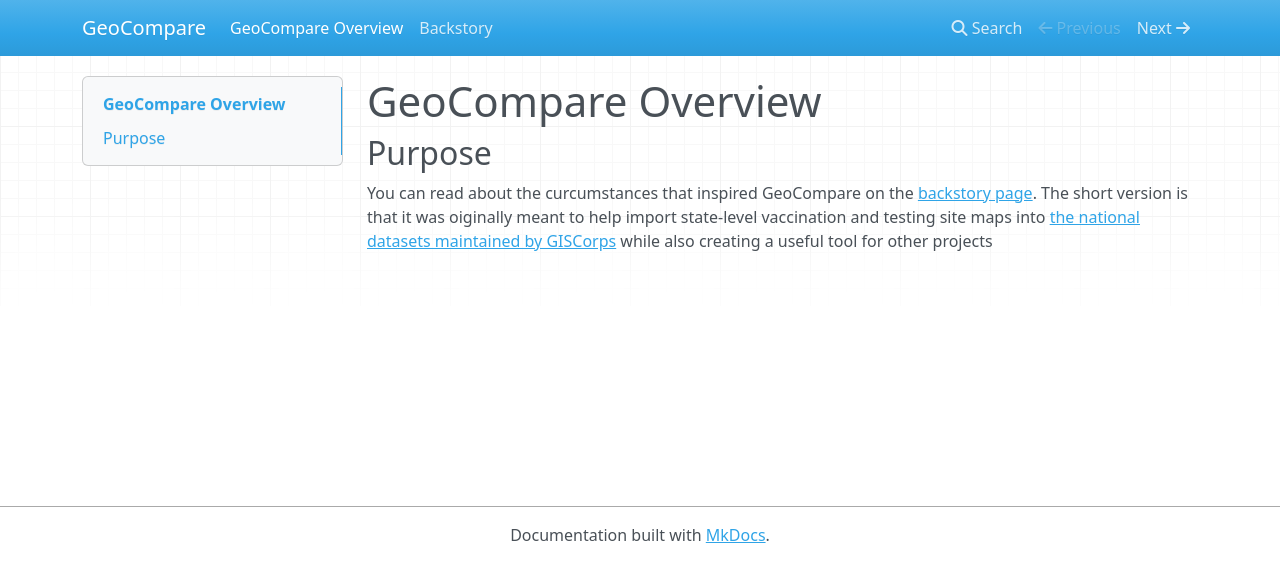
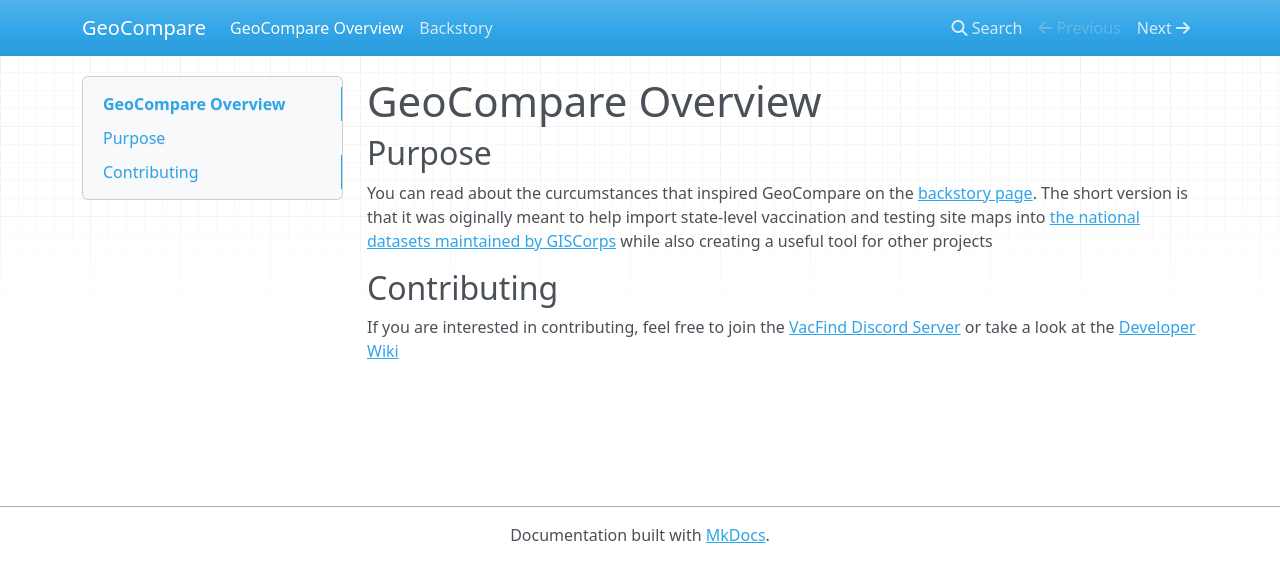
Before and after one commit to mazore/GeoCompare, an MkDocs documentation site: the page built from docs/index.md, in a window 1280 px wide. Shown: the top 582 px of the page. Built offline with MkDocs 1.6.1, drawn with Linux system fonts in a browser that asks for light colours; nearby versions of some CDN libraries.

Commit message:
add contributing info to the public docs

```diff
--- a/docs/index.md
+++ b/docs/index.md
@@ -3,3 +3,8 @@
 ## Purpose
 
 You can read about the curcumstances that inspired GeoCompare on the [backstory page](./backstory). The short version is that it was oiginally meant to help import state-level vaccination and testing site maps into [the national datasets maintained by GISCorps](https://covid-19-giscorps.hub.arcgis.com/) while also creating a useful tool for other projects
+
+
+## Contributing
+
+If you are interested in contributing, feel free to join the [VacFind Discord Server](https://discord.vacfind.org) or take a look at the [Developer Wiki](https://github.com/VacFind/GeoCompare/wiki)
```
